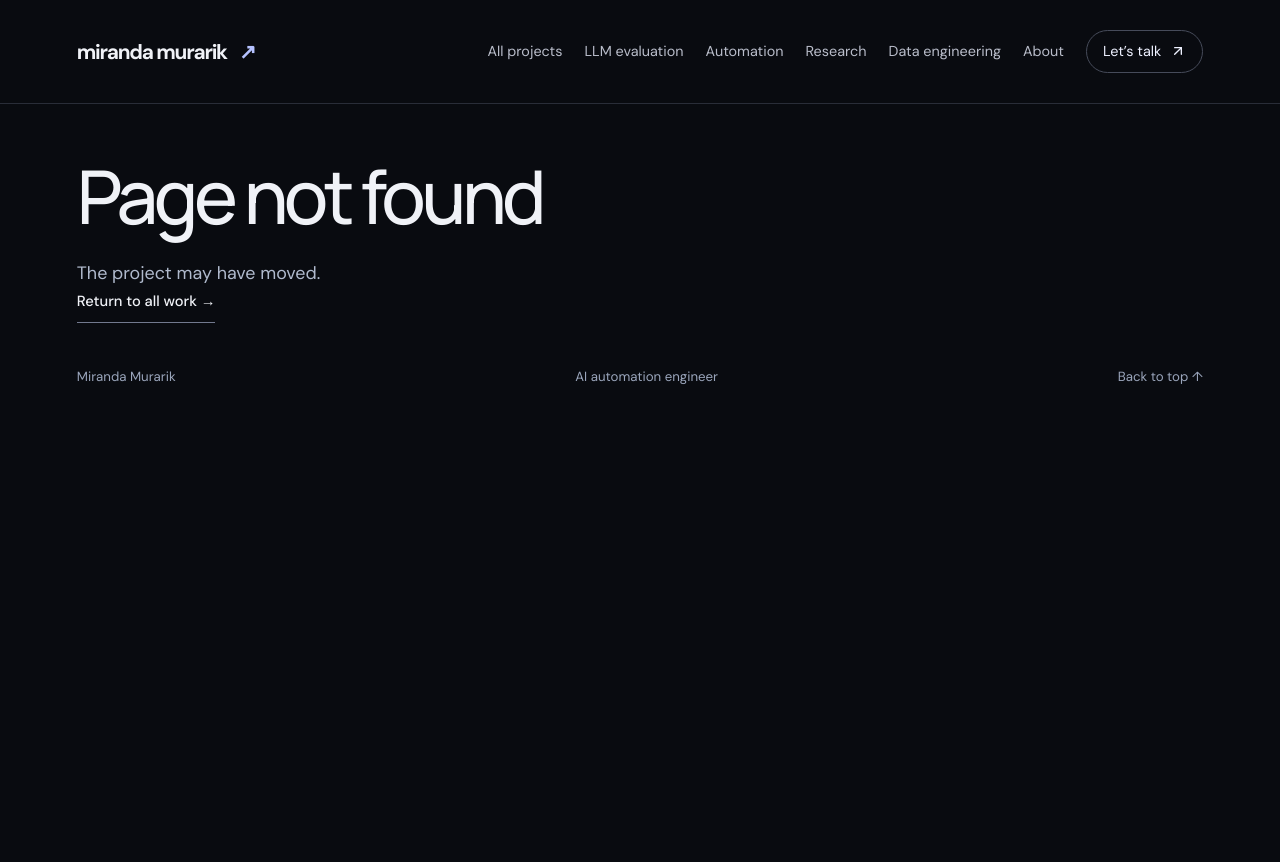
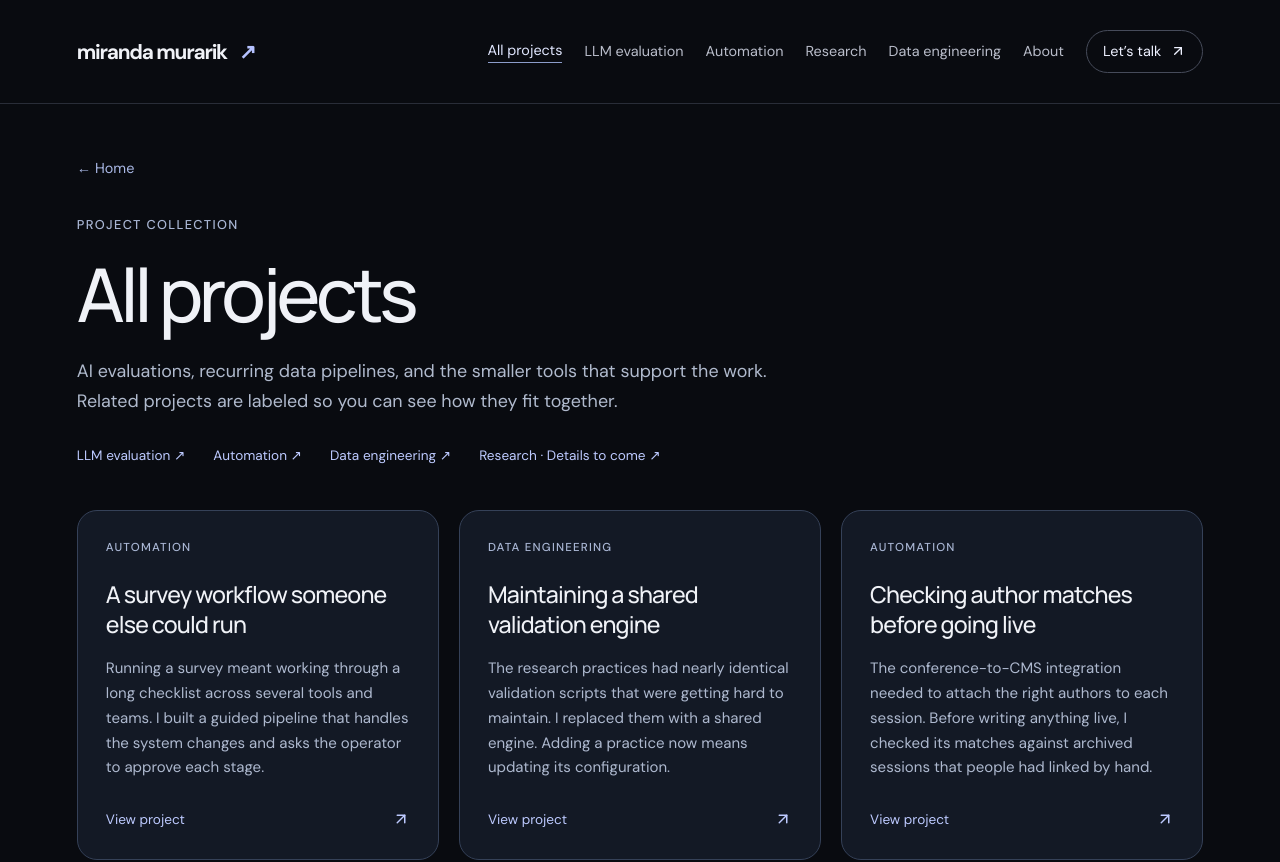
Before and after one commit to mmurarik/portfolio, a Next.js app: page /projects in a window 1280 px wide. Before the commit this address had no page. Shown: the top 862 px of the page. Before the commit the page ends 800 px from the top, so only its background shows below. Built offline with nearby package versions, Linux system fonts and the light colour scheme.

Commit message:
Add all-projects directory page

```diff
--- /dev/null
+++ b/app/projects/page.tsx
@@ -0,0 +1,5 @@
+import SiteLink from '../site-link';
+import type { Metadata } from 'next';
+import { Shell, ProjectCatalog } from '../portfolio-components';
+export const metadata:Metadata={title:'All projects | Miranda Murarik',description:'Projects and supporting tools across AI evaluation, automation, and data engineering.'};
+export default function AllProjects(){return <Shell active="/projects"><section className="category-intro"><SiteLink className="back-link" href="/">← Home</SiteLink><div className="eyebrow">Project collection</div><h1>All projects</h1><p>AI evaluations, recurring data pipelines, and the smaller tools that support the work. Related projects are labeled so you can see how they fit together.</p><nav className="catalog-nav" aria-label="Browse by category"><SiteLink href="/llm-evaluation">LLM evaluation ↗</SiteLink><SiteLink href="/automation">Automation ↗</SiteLink><SiteLink href="/data-engineering">Data engineering ↗</SiteLink><SiteLink href="/research">Research · Details to come ↗</SiteLink></nav></section><ProjectCatalog/></Shell>}
```
